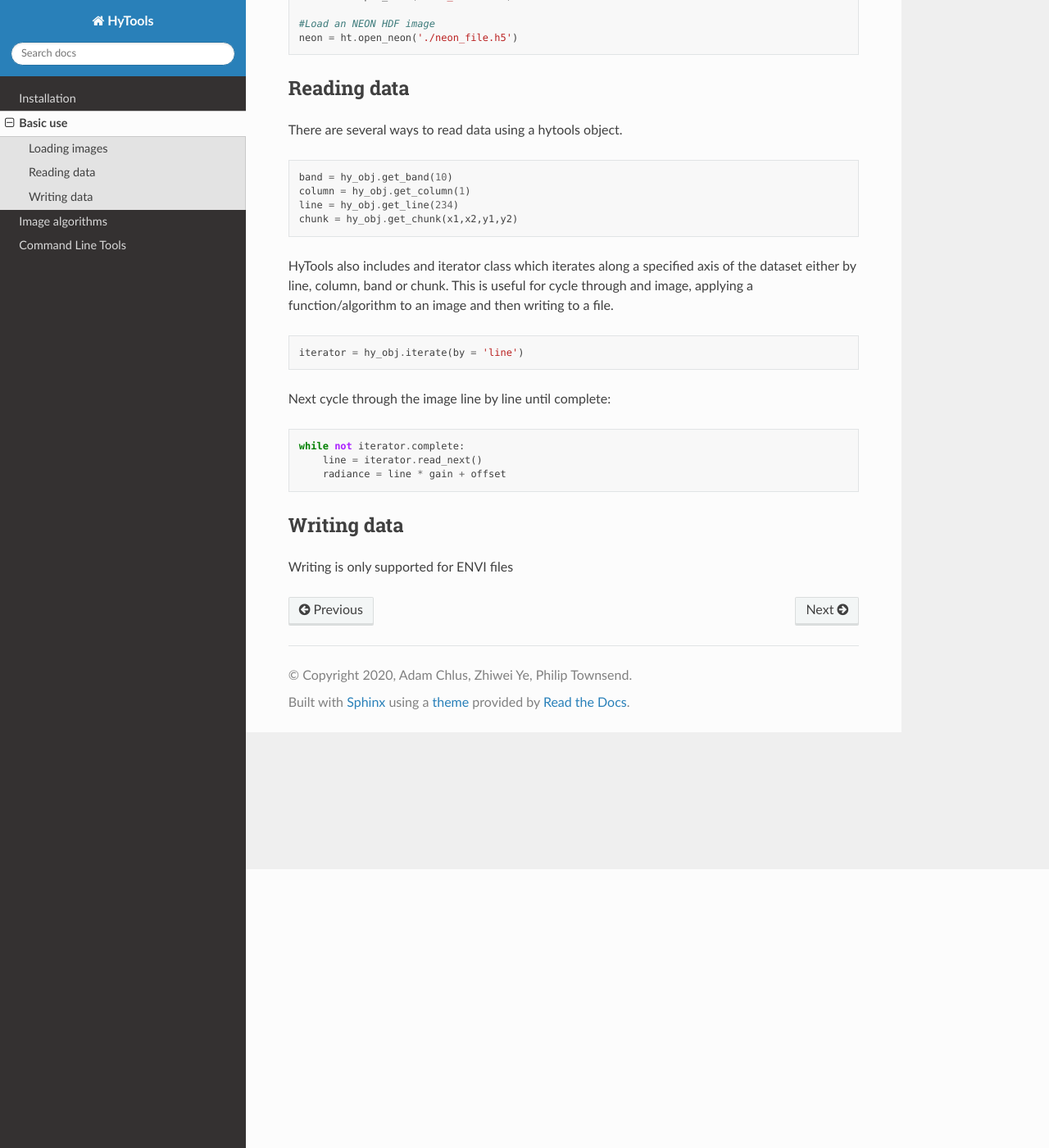
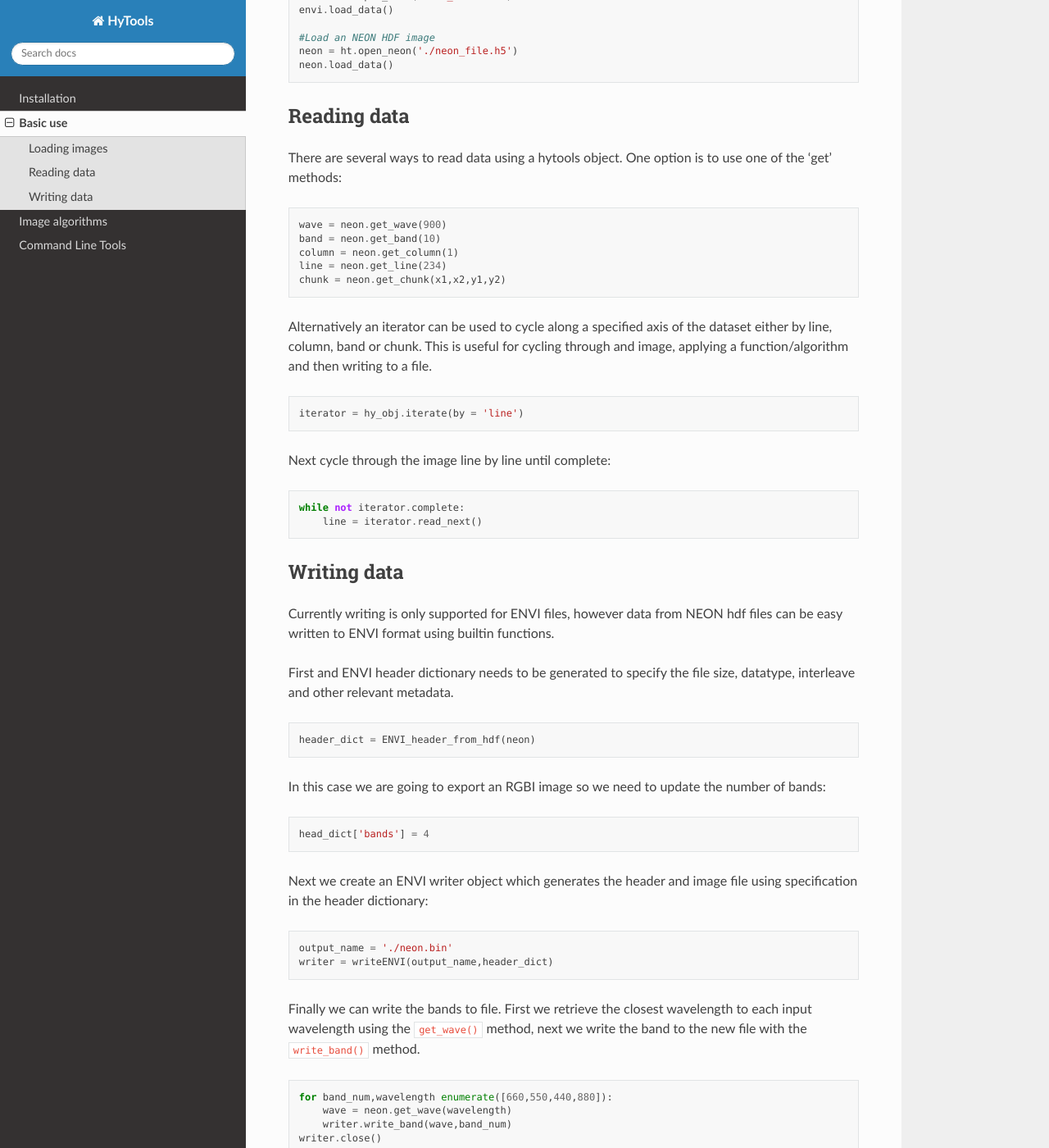
Before and after one commit to EnSpec/hytools, a Sphinx documentation site: the page built from docs/source/basics.rst, in a window 1280 px wide and 1400 px high, scrolled down 340 px. Shown: the whole window at 82% size. Built offline with Sphinx 7.4.7 and the Read the Docs theme 2.0.0, drawn with Linux system fonts in a browser that asks for light colours; some of the changed text lies outside the part shown.

Commit message:
Docs update

```diff
--- a/docs/source/basics.rst
+++ b/docs/source/basics.rst
@@ -8,7 +8,7 @@
 Loading images
 ==============
 
-HyTools includes options for loading both ENVI formatted binary file
+HyTools includes options for loading both ENVI formatted binary files
 and NEON AOP HDF files.
 
 .. code-block:: python
@@ -17,28 +17,32 @@ and NEON AOP HDF files.
 
    #Load an ENVI file
    envi = ht.open_envi('envi_file.bin')
+   envi.load_data()
 
    #Load an NEON HDF image
    neon = ht.open_neon('./neon_file.h5')
+   neon.load_data()
 
 
 Reading data
 ============
 
-There are several ways to read data using a hytools object.
+There are several ways to read data using a hytools object. One option
+is to use one of the 'get' methods:
 
 .. code-block:: python
 
-	band = hy_obj.get_band(10)
-	column = hy_obj.get_column(1)
-	line = hy_obj.get_line(234)
-	chunk = hy_obj.get_chunk(x1,x2,y1,y2)
+	wave = neon.get_wave(900)
+	band = neon.get_band(10)
+	column = neon.get_column(1)
+	line = neon.get_line(234)
+	chunk = neon.get_chunk(x1,x2,y1,y2)
 
 
-HyTools also includes and iterator class which iterates along a
+Alternatively an iterator can be used to cycle along a
 specified axis of the dataset either by line, column, band or
-chunk. This is useful for cycle through and image, applying
-a function/algorithm to an image and then writing to a file.
+chunk. This is useful for cycling through and image, applying
+a function/algorithm and then writing to a file.
 
 .. code-block:: python
 
@@ -50,10 +54,43 @@ Next cycle through the image line by line until complete:
 
    while not iterator.complete:
        line = iterator.read_next()
-       radiance = line * gain + offset
 
 
 Writing data
 ============
 
-Writing is only supported for ENVI files
+Currently writing is only supported for ENVI files, however data from NEON hdf
+files can be easy written to ENVI format using builtin functions.
+
+First and ENVI header dictionary needs to be generated to specify the
+file size, datatype, interleave and other relevant metadata.
+
+.. code-block:: python
+
+    header_dict = ENVI_header_from_hdf(neon)
+
+In this case we are going to export an RGBI image so we need to update
+the number of bands:
+
+.. code-block:: python
+
+   head_dict['bands'] = 4
+
+Next we create an ENVI writer object which generates the header and image file
+using specification in the header dictionary:
+
+.. code-block:: python
+
+    output_name = './neon.bin'
+    writer = writeENVI(output_name,header_dict)
+
+Finally we can write the bands to file. First we retrieve the closest
+wavelength to each input wavelength using the ``get_wave()`` method, next
+we write the band to the new file with the ``write_band()`` method.
+
+.. code-block:: python
+
+   for band_num,wavelength enumerate([660,550,440,880]):
+       wave = neon.get_wave(wavelength)
+       writer.write_band(wave,band_num)
+   writer.close()
--- a/docs/source/installation.rst
+++ b/docs/source/installation.rst
@@ -17,13 +17,13 @@ Installing HyTools
 ==================
 To download to hytools simply clone the github repository
 
-  ::
+.. code-block:: bash
 
     git clone https://github.com/EnSpec/hytools.git
 
 
 Run the following command inside the hytools folder to install
 
-  ::
+.. code-block:: bash
 
    python setup.py install
```
Also changed, not shown: docs/source/index.rst (+11 -11 lines).
